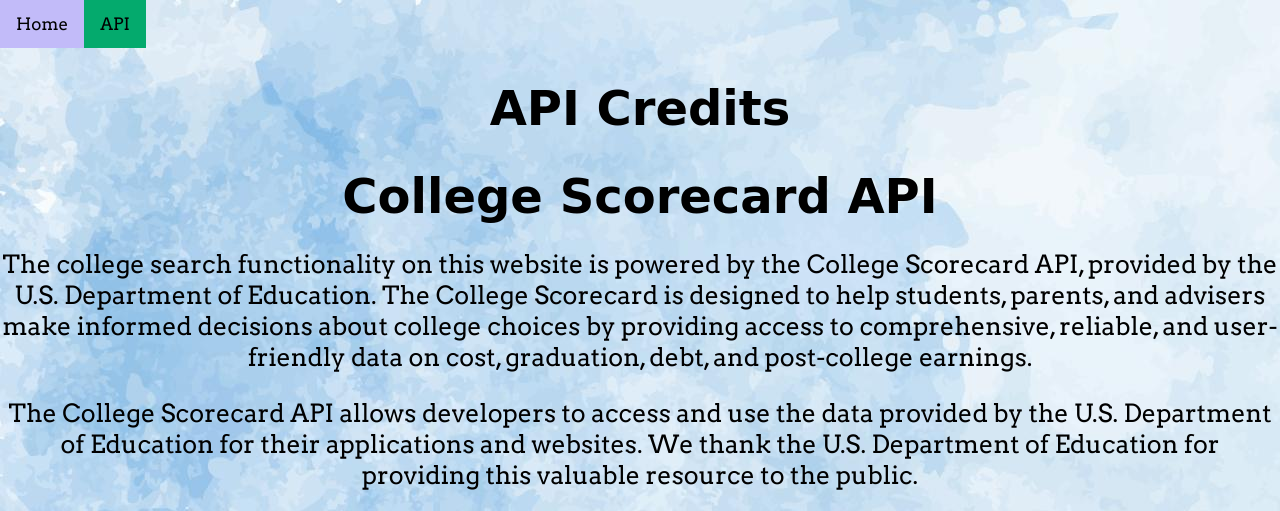
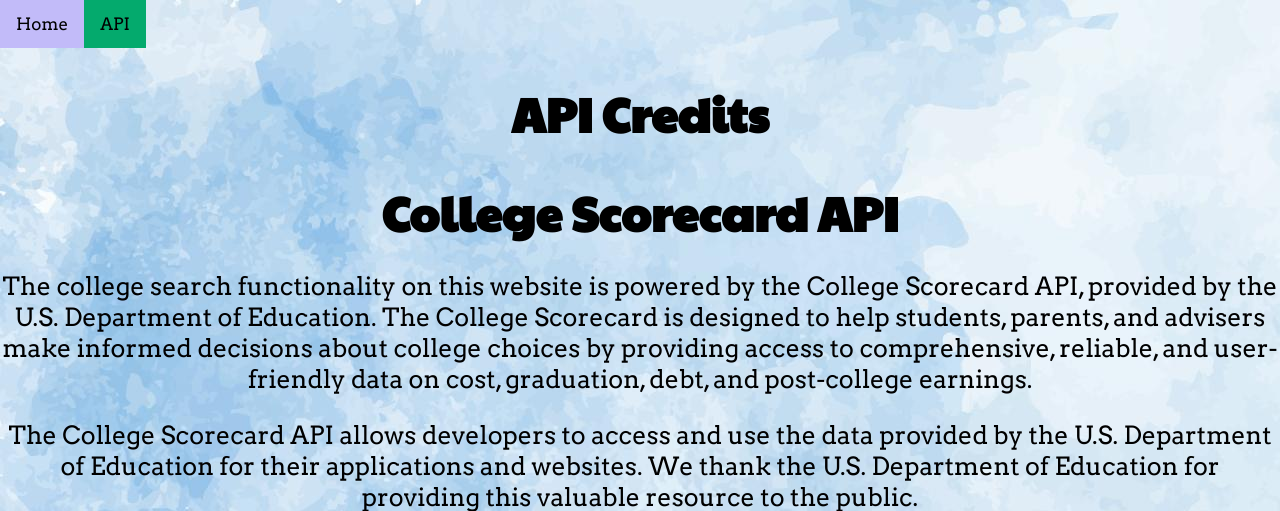
Before and after one commit to UMB-Capstone-team/College-Hunter, a Flask app: page /api_credits in a window 1280 px wide. Shown: the top 511 px of the page. Run offline with Flask 3, Linux system fonts and the light colour scheme.

Commit message:
Update styles.css

```diff
--- a/Template/static/styles.css
+++ b/Template/static/styles.css
@@ -123,7 +123,7 @@ label {
 h1 {
     text-align: center;
     margin-bottom: 1.5rem;
-    font-family: 'Gugi', cursive;
+    font-family: 'Paytone One', sans-serif;
     font-size: 48px;
 }
 h1.h1{
```
